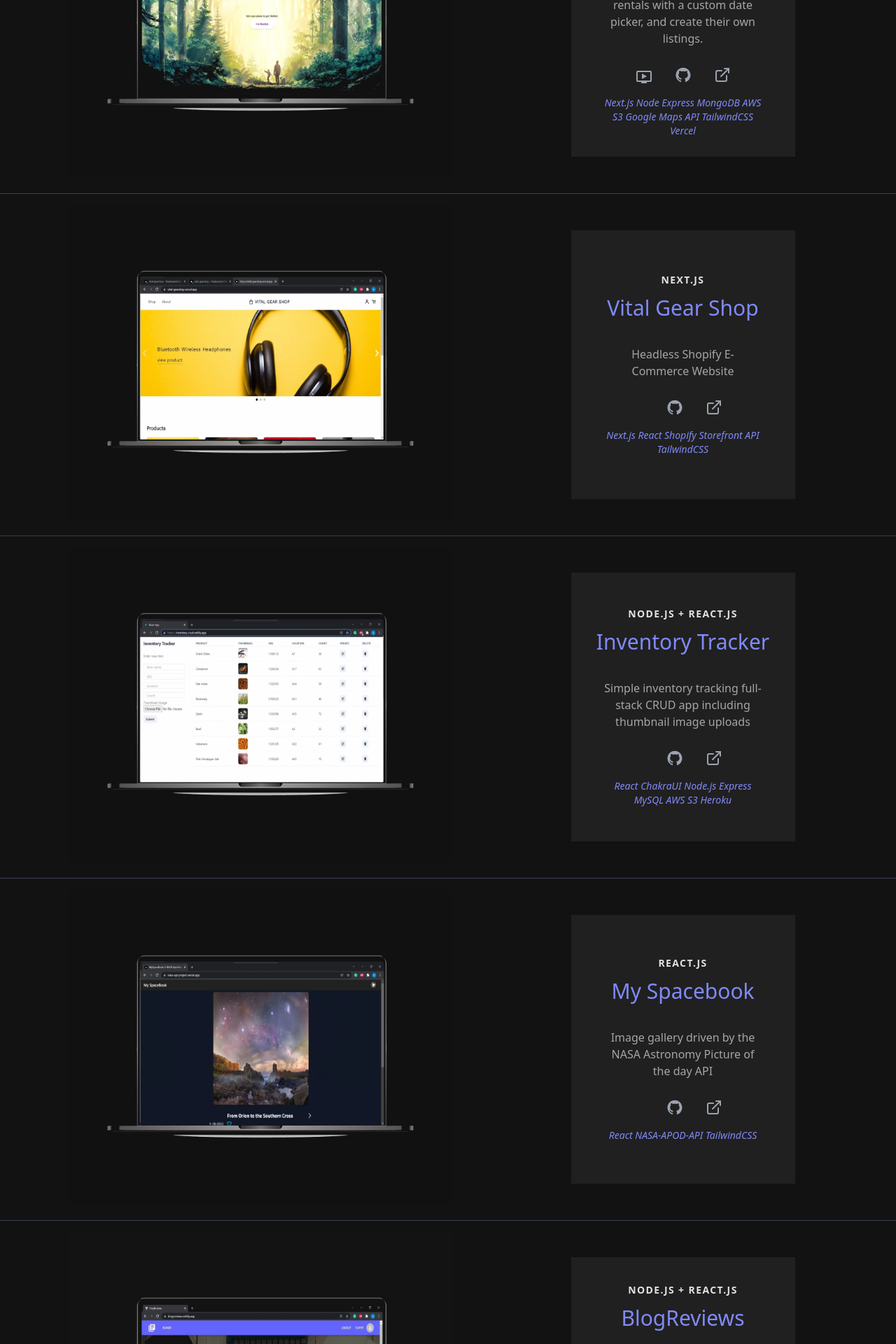
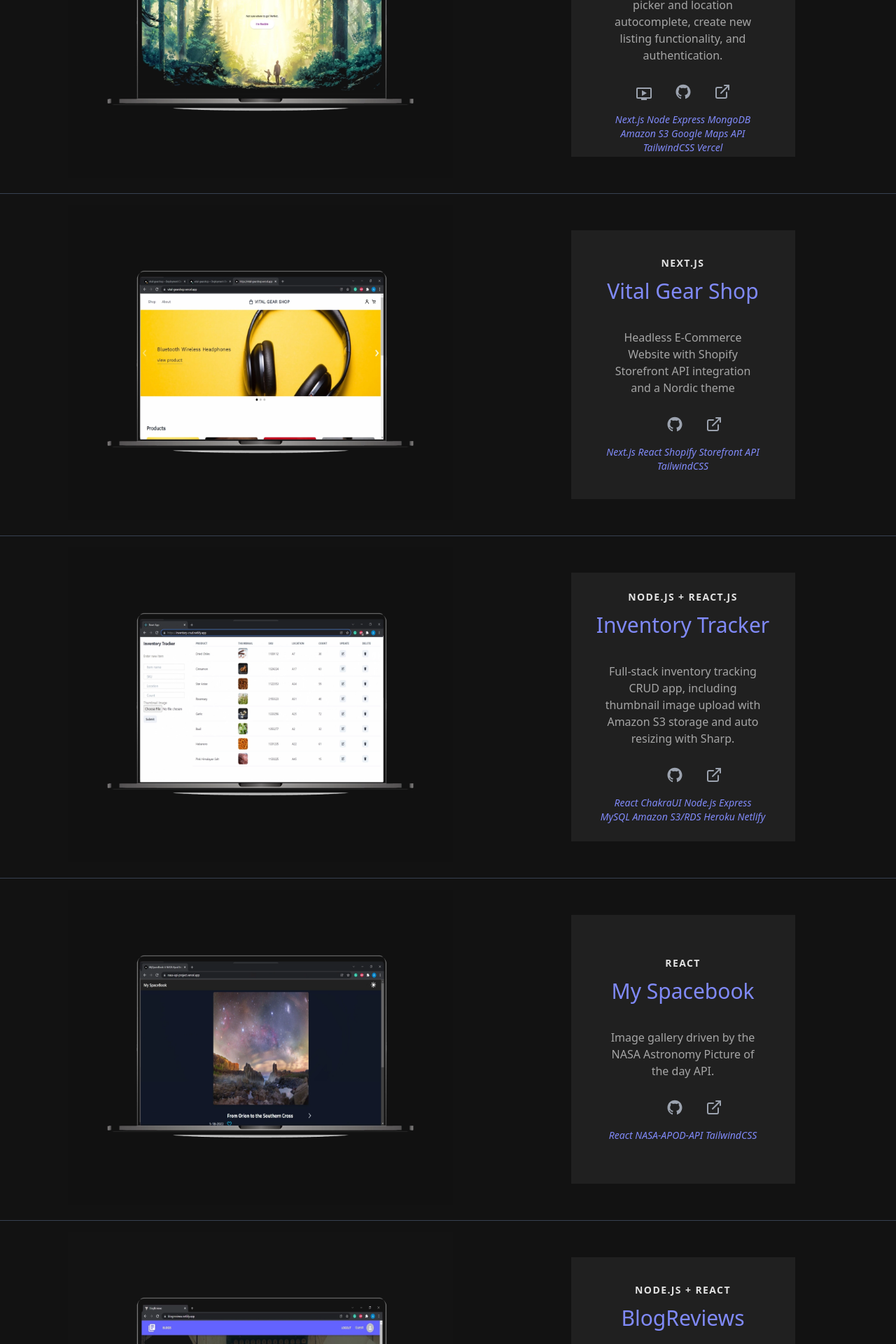
Before and after one commit to coscoaj1/myportfolio, a Next.js app: page / in a window 1280 px wide. Shown: the part 1820-3740 px from the top of the page at 70% size. Built offline with nearby package versions, Linux system fonts and the light colour scheme.

Commit message:
updated projects

```diff
--- a/components/About.js
+++ b/components/About.js
@@ -20,10 +20,9 @@ function About() {
         </div>
         <div className="z-10 flex flex-col items-center justify-center">
           <p className="max-w-4xl px-2 my-8 text-xl leading-relaxed text-center text-gray-100 sm:w-2/3">
-            I am a self-taught developer with a love for frontend engineering in
-            React and Next.js. I also dabble in Node.js. My homebase is
-            Asheville, NC. I am willing and eager to learn new technologies to
-            expand my developer career.
+            I am a self-taught software developer with a love for problem
+            solving. My homebase is Asheville, NC. I am willing and eager to
+            learn new technologies.
           </p>
           <div className="flex flex-row items-center justify-center gap-2">
             <DiStackoverflow className="w-8 h-8 text-gray-400" />
--- a/components/Hero.js
+++ b/components/Hero.js
@@ -28,7 +28,7 @@ function Hero() {
                 </button>
               </a>
               <a
-                rel="noopener"
+                rel="noreferrer"
                 href="https://github.com/coscoaj1"
                 target="_blank"
                 aria-label="github link"
@@ -38,7 +38,7 @@ function Hero() {
                 </button>
               </a>
               <a
-                rel="noopener"
+                rel="noreferrer"
                 href="https://www.linkedin.com/in/coscoaj1"
                 target="_blank"
                 aria-label="linkedin link"
@@ -82,7 +82,7 @@ function Hero() {
                     </button>
                   </a>
                   <a
-                    rel="noopener"
+                    rel="noreferrer"
                     href="https://github.com/coscoaj1"
                     target="_blank"
                   >
@@ -91,7 +91,7 @@ function Hero() {
                     </button>
                   </a>
                   <a
-                    rel="noopener"
+                    rel="noreferrer"
                     href="https://www.linkedin.com/in/coscoaj1"
                     target="_blank"
                   >
--- a/components/Projects.js
+++ b/components/Projects.js
@@ -1,16 +1,13 @@
-import React, { useState } from "react";
+import React from "react";
 import Project from "./Project";
-import { VscProject } from "react-icons/vsc";
-import { FaAirbnb, FaRegFileCode } from "react-icons/fa";
-import { MdPostAdd } from "react-icons/md";
 
 function Projects({ handleClick }) {
   const project = [
     {
       title: "Airbnb Clone",
       description:
-        "Users can sign in, search for rentals with a custom date picker, and create their own listings.",
-      tech: "Next.js Node Express MongoDB AWS S3 Google Maps API TailwindCSS Vercel",
+        "Features include custom search bar with date range picker and location autocomplete, create new listing functionality, and authentication.",
+      tech: "Next.js Node Express MongoDB Amazon S3 Google Maps API TailwindCSS Vercel",
       link: "https://airbnbnextclone.vercel.app",
       github: "https://github.com/coscoaj1/airbnbnextclone",
       image: "/images/Airbnb.webp",
@@ -19,7 +16,8 @@ function Projects({ handleClick }) {
     },
     {
       title: "Vital Gear Shop",
-      description: "Headless Shopify E-Commerce Website",
+      description:
+        "Headless E-Commerce Website with Shopify Storefront API integration and a Nordic theme",
       tech: " Next.js React Shopify Storefront API TailwindCSS",
       link: "https://vital-gearshop.vercel.app/",
       github: "https://github.com/coscoaj1/shopify_headless",
@@ -30,8 +28,8 @@ function Projects({ handleClick }) {
     {
       title: "Inventory Tracker",
       description:
-        "Simple inventory tracking full-stack CRUD app including thumbnail image uploads",
-      tech: "React ChakraUI Node.js Express MySQL AWS S3 Heroku",
+        "Full-stack inventory tracking CRUD app, including thumbnail image upload with Amazon S3 storage and auto resizing with Sharp.",
+      tech: "React ChakraUI Node.js Express MySQL Amazon S3/RDS Heroku Netlify",
       link: "https://inventory-crud.netlify.app/",
       github: "https://github.com/coscoaj1/inventory_tracker",
       image: "/images/inventory-screenshot.webp",
@@ -41,12 +39,12 @@ function Projects({ handleClick }) {
     {
       title: "My Spacebook",
       description:
-        "Image gallery driven by the NASA Astronomy Picture of the day API",
+        "Image gallery driven by the NASA Astronomy Picture of the day API.",
       tech: "React NASA-APOD-API TailwindCSS ",
       link: "https://nasa-api-project.vercel.app/",
       github: "https://github.com/coscoaj1/nasa-api-project",
       image: "/images/nasa-api-screenshot.webp",
-      framework: "React.js",
+      framework: "React",
       video: false,
     },
     {
@@ -57,7 +55,7 @@ function Projects({ handleClick }) {
       link: "https://blogreviews.netlify.app/",
       github: "https://github.com/coscoaj1/bloglist-frontend",
       image: "/images/Blog.webp",
-      framework: "Node.js + React.js",
+      framework: "Node.js + React",
       video: false,
     },
   ];
```
